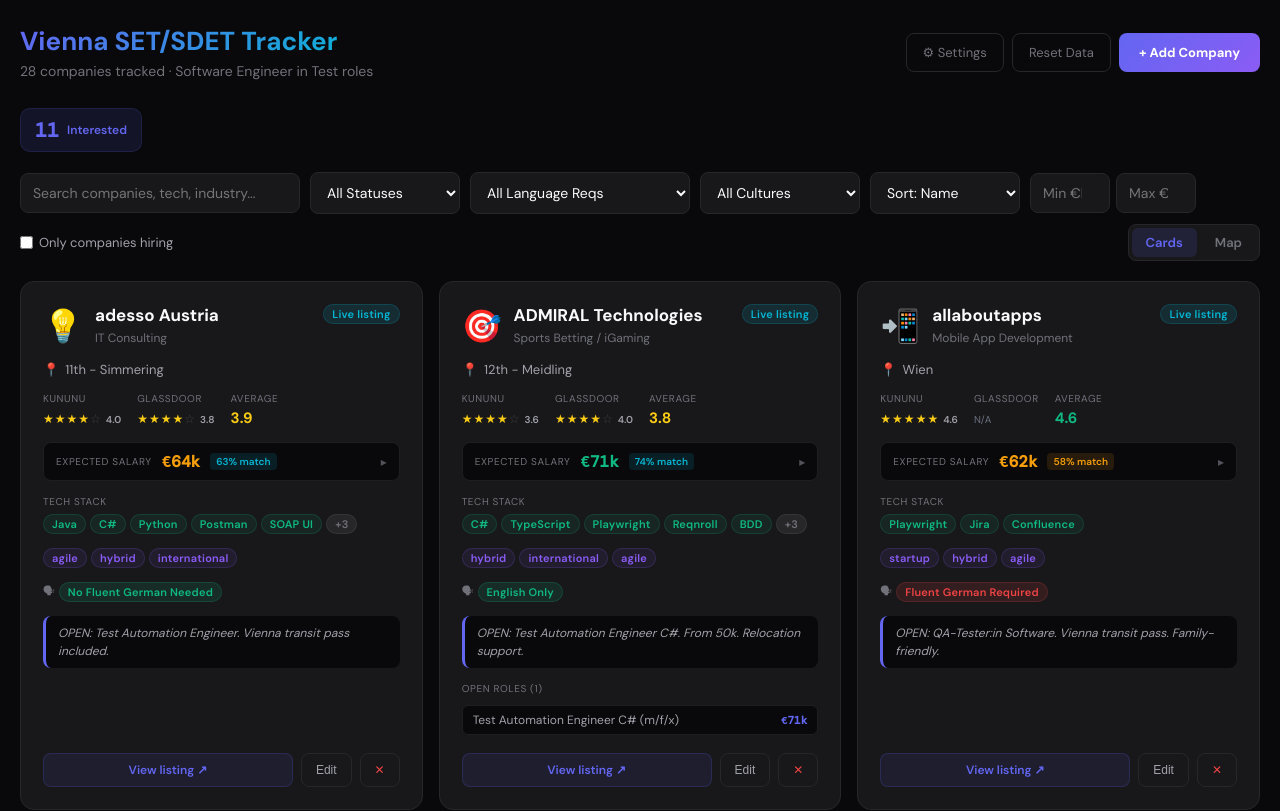
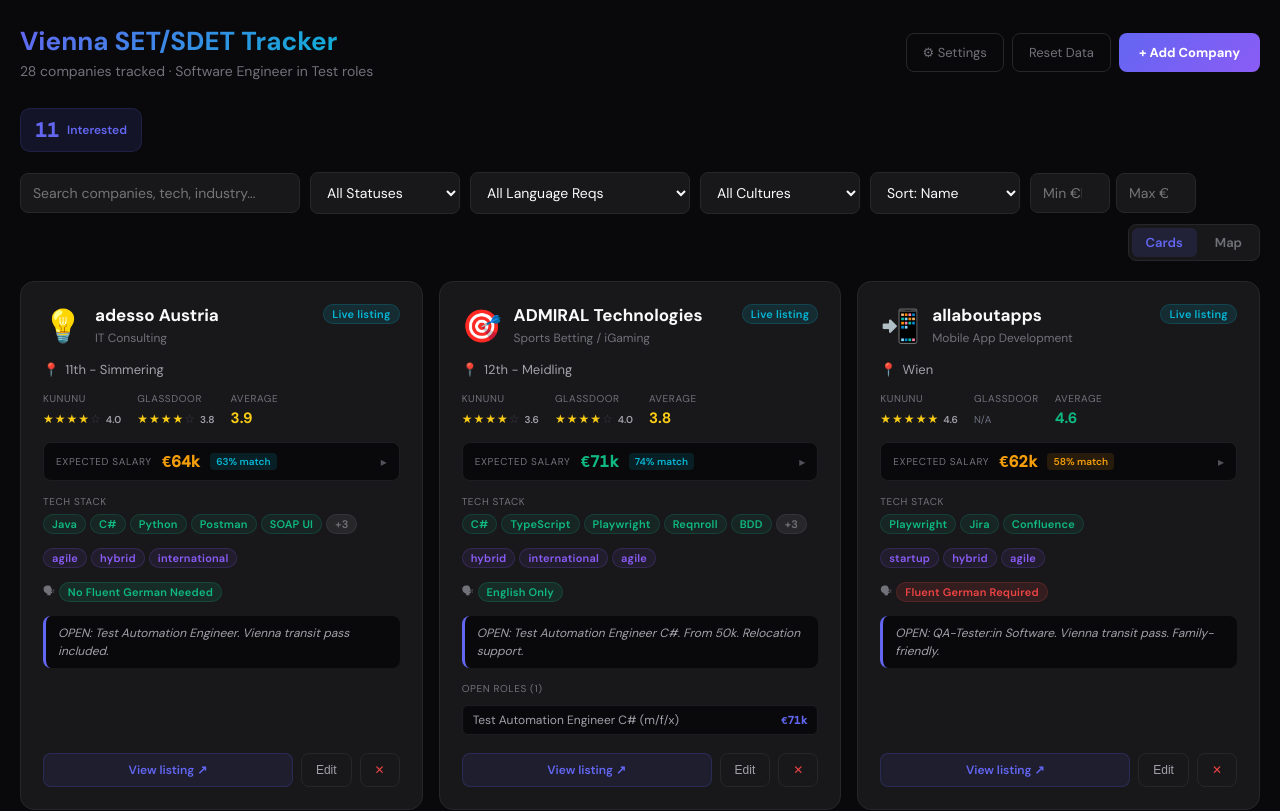
Before and after one commit to Konoszaf1/vienna-set-tracker, a React (Vite) app: page / in a window 1280 px wide. Shown: the top 811 px of the page. Built offline with nearby package versions, Linux system fonts and the light colour scheme.

Commit message:
remove 'only companies hiring' filter — all listed companies have active listings

```diff
--- a/src/App.jsx
+++ b/src/App.jsx
@@ -23,7 +23,6 @@
   const [sortBy, setSortBy] = useState("name");
   const [salaryMin, setSalaryMin] = useState(null);
   const [salaryMax, setSalaryMax] = useState(null);
-  const [hasOpenRoles, setHasOpenRoles] = useState(false);
   const [jobs, setJobs] = useState([]);
   const [modalOpen, setModalOpen] = useState(false);
   const [editCompany, setEditCompany] = useState(null);
@@ -189,8 +188,8 @@
   }, []);
 
   const filtered = useMemo(() => {
-    return filterAndSort({ companies: mergedEntries, companyInsights, search, filterStatus, filterLang, filterCulture, sortBy, salaryMin, salaryMax, hasOpenRoles });
-  }, [mergedEntries, companyInsights, search, filterStatus, filterLang, filterCulture, sortBy, salaryMin, salaryMax, hasOpenRoles]);
+    return filterAndSort({ companies: mergedEntries, companyInsights, search, filterStatus, filterLang, filterCulture, sortBy, salaryMin, salaryMax });
+  }, [mergedEntries, companyInsights, search, filterStatus, filterLang, filterCulture, sortBy, salaryMin, salaryMax]);
 
   const statusCounts = useMemo(() => {
     return STATUS_OPTIONS.map(s => ({
@@ -291,16 +290,6 @@
             />
           </div>
 
-          <label className={styles.checkboxLabel}>
-            <input
-              type="checkbox"
-              checked={hasOpenRoles}
-              onChange={e => setHasOpenRoles(e.target.checked)}
-              className={styles.checkbox}
-            />
-            Only companies hiring
-          </label>
-
           <div className={styles.viewToggle}>
             <button onClick={() => setView("grid")} className={`${styles.viewButton} ${view === "grid" ? styles.viewActive : ''}`}>Cards</button>
             <button onClick={() => setView("map")} className={`${styles.viewButton} ${view === "map" ? styles.viewActive : ''}`}>Map</button>
--- a/src/App.module.css
+++ b/src/App.module.css
@@ -146,20 +146,6 @@
   width: 80px;
 }
 
-.checkboxLabel {
-  display: flex;
-  align-items: center;
-  gap: 6px;
-  color: #a1a1aa;
-  font-size: 13px;
-  cursor: pointer;
-  white-space: nowrap;
-}
-
-.checkbox {
-  accent-color: #6366f1;
-}
-
 .viewToggle {
   margin-left: auto;
   display: flex;
--- a/src/utils/filterSort.js
+++ b/src/utils/filterSort.js
@@ -1,4 +1,4 @@
-export function filterAndSort({ companies, companyInsights, search, filterStatus, filterLang, filterCulture, sortBy, salaryMin, salaryMax, hasOpenRoles }) {
+export function filterAndSort({ companies, companyInsights, search, filterStatus, filterLang, filterCulture, sortBy, salaryMin, salaryMax }) {
   return companies
     .filter(c => {
       if (search && !c.name.toLowerCase().includes(search.toLowerCase()) &&
@@ -11,7 +11,6 @@
       const estimate = companyInsights[c.id]?.salary?.estimate;
       if (salaryMin != null && (estimate == null || estimate < salaryMin)) return false;
       if (salaryMax != null && (estimate == null || estimate > salaryMax)) return false;
-      if (hasOpenRoles && (!c.openRoles || c.openRoles.length === 0)) return false;
       return true;
     })
     .sort((a, b) => {
```
Also changed, not shown: 1 other file (tests, documents, lock files or other folders).
